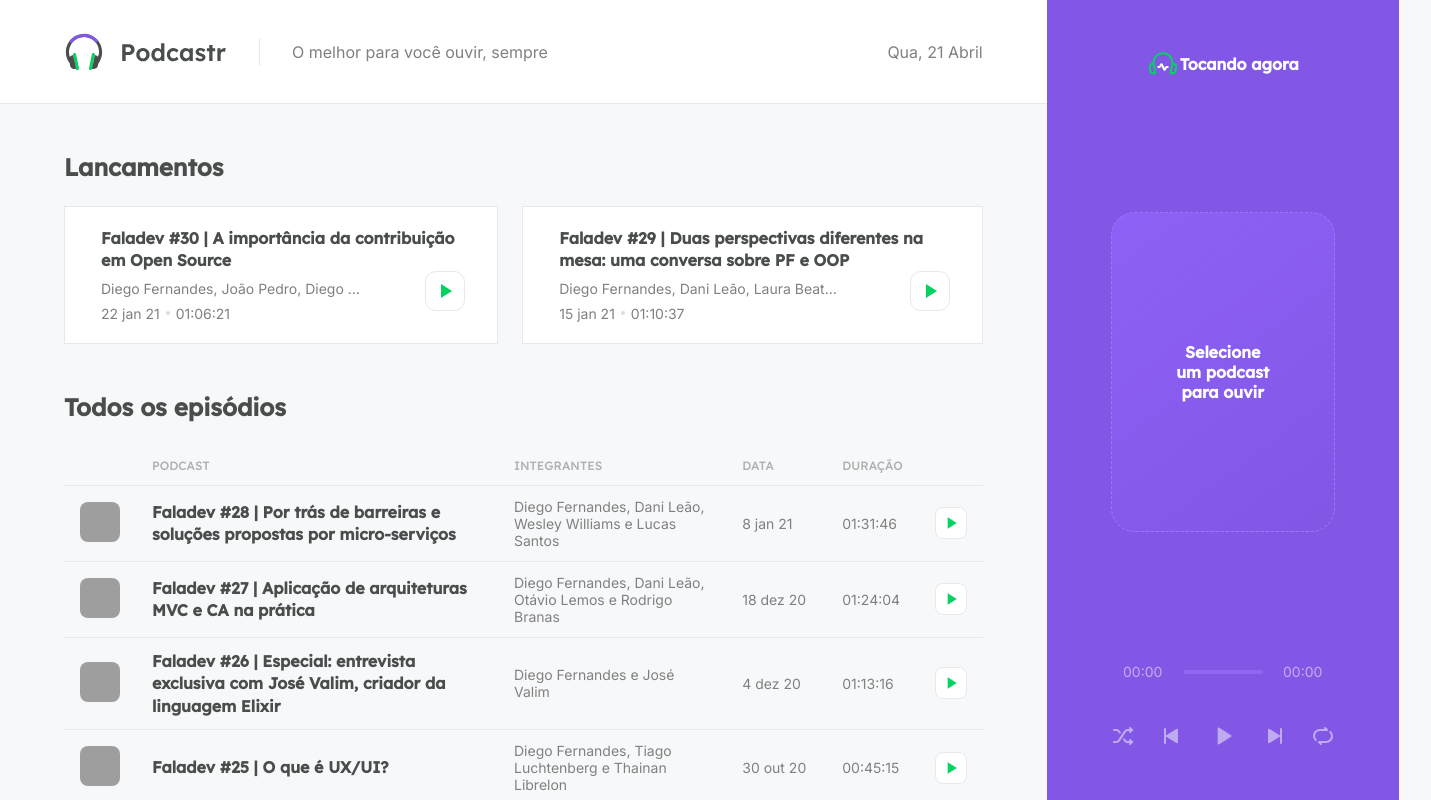
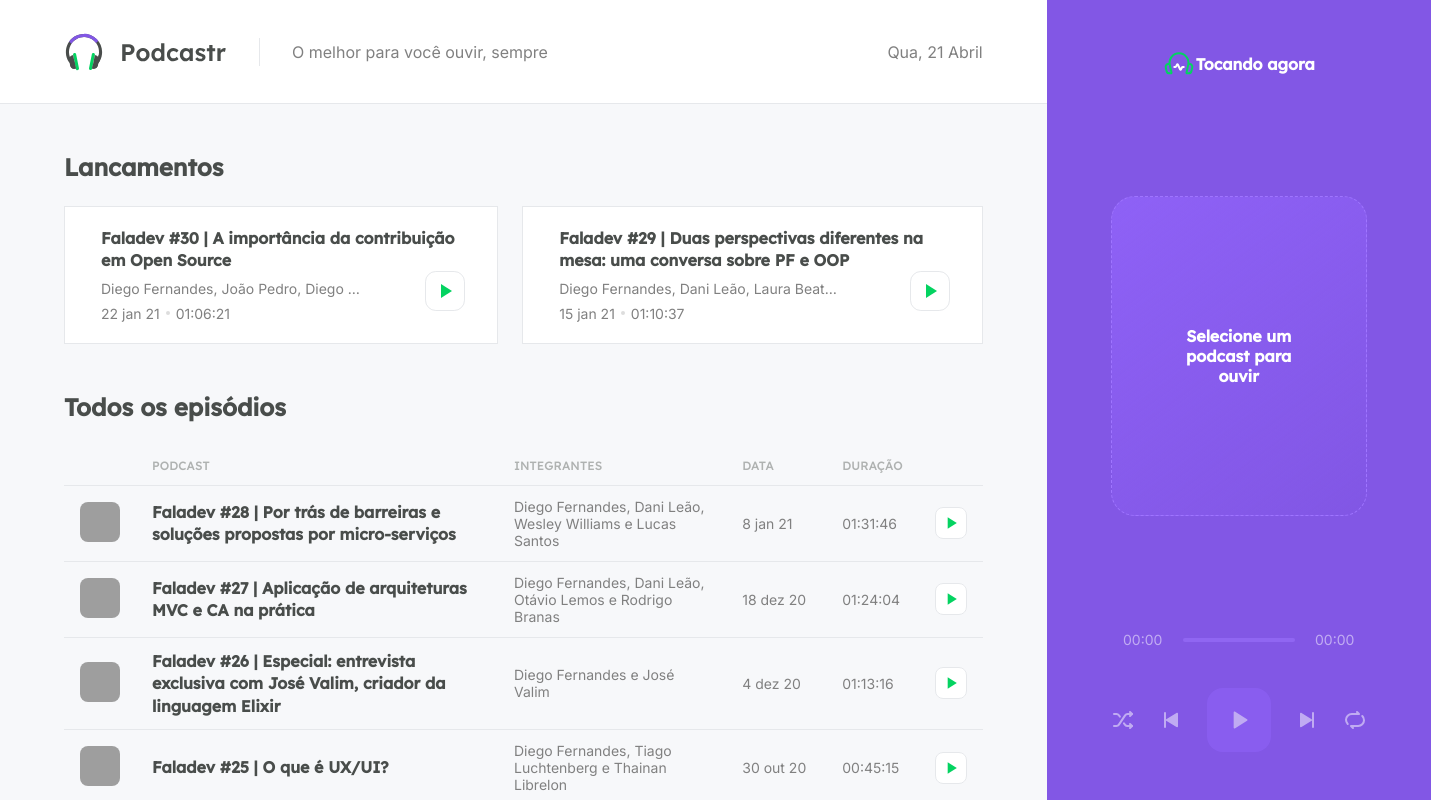
Before and after one commit to Erickson-Eng/NLW-5_Reactjs, a Next.js app: page / in a window 1280 px wide. Shown: the whole page, 1431 px wide, since content can reach past the window. Built offline with nearby package versions, Linux system fonts and the light colour scheme; data requests are answered from the project's data file; grey boxes are pictures that could not be loaded.

Commit message:
funcionalidades no player

```diff
--- a/package.json
+++ b/package.json
@@ -12,6 +12,7 @@
     "axios": "^0.21.1",
     "date-fns": "^2.21.1",
     "next": "10.1.3",
+    "rc-slider": "^9.7.2",
     "react": "17.0.2",
     "react-dom": "17.0.2",
     "sass": "^1.32.11"
--- a/src/components/Player/index.jsx
+++ /dev/null
@@ -1,52 +0,0 @@
-import styles from './style.module.scss'
-
-
-export function Player() {
-
-
-
-    return (
-        <div className={styles.playerContainer}>
-            <header>
-                <img src="/playing.svg" alt="Tocando agora" />
-                <strong>Tocando agora</strong>
-            </header>
-            <div className={styles.emptyPlayer}>
-                <strong>Selecione um podcast para ouvir</strong>
-            </div>
-            <footer className={styles.empty}>
-                <div className={styles.progress}>
-                    <span>00:00</span>
-                    <div className={styles.slider}>
-                        <div className={styles.emptySlider} />
-                    </div>
-
-                    <span>00:00</span>
-                </div>
-                <div className={styles.buttons}>
-                    <button type="button">
-                        <img src="/shuffle.svg" alt="Embaralhar" />
-                    </button>
-                    <button type="button">
-                        <img src="/play-previous.svg" alt="Tocar anterior" />
-                    </button>
-                    <button type="button">
-                        <img src="/play.svg" alt="Tocar" />
-                    </button>
-                    <button type="button">
-                        <img src="/play-next.svg" alt="Tocar a próxima" />
-                    </button>
-                    <button type="button">
-                        <img src="/repeat.svg" alt="repetir" />
-                    </button>
-
-
-                </div>
-            </footer>
-
-        </div>
-
-    );
-
-
-}
--- /dev/null
+++ b/src/components/Player/index.tsx
@@ -0,0 +1,131 @@
+import Image from 'next/image';
+import { useContext, useRef, useEffect } from 'react';
+import Slider from 'rc-slider';
+import 'rc-slider/assets/index.css'
+
+
+import { PlayerContext } from '../../contexts/PlayerContext';
+
+import styles from './style.module.scss';
+
+export function Player() {
+
+    const audioRef = useRef<HTMLAudioElement>(null);
+
+    const {
+        episodeList,
+        currentEpisodeIndex,
+        isPlaying,
+        togglePlay,
+        setPlayingState
+    } = useContext(PlayerContext)
+
+    useEffect(() => {
+        if (!audioRef.current) {
+            return;
+        }
+
+        if (isPlaying) {
+            audioRef.current.play();
+        } else {
+            audioRef.current.pause();
+        }
+    }, [isPlaying])
+
+
+
+    const episode = episodeList[currentEpisodeIndex];
+
+
+    return (
+        <div className={styles.playerContainer}>
+            <header>
+                <img src="/playing.svg" alt="Tocando agora" />
+                <strong>Tocando agora </strong>
+            </header>
+
+            {
+                episode ? (
+                    <div className={styles.currentEpisode}>
+                        <Image
+                            width={592}
+                            height={592}
+                            src={episode.thumbnail}
+                            objectFit="cover"
+                        />
+                        <strong> {episode.title} </strong>
+                        <span> {episode.members} </span>
+                    </div>
+                ) : (
+                    <div className={styles.emptyPlayer}>
+                        <strong>Selecione um podcast para ouvir</strong>
+                    </div>
+                )
+            }
+
+
+            <footer className={!episode ? styles.empty : ''}>
+                <div className={styles.progress}>
+                    <span>00:00</span>
+                    <div className={styles.slider}>
+                        {episode ? (
+                            <Slider
+                                trackStyle={{ backgroundColor: '#04d361' }}
+                                railStyle={{ backgroundColor: '#9f75ff' }}
+                                handleStyle={{ borderColor: '#04d361', borderWidth: 4 }}
+                            />
+                        ) : (
+                            <div className={styles.emptySlider} />
+                        )}
+
+                    </div>
+
+                    <span>00:00</span>
+                </div>
+
+                {
+                    episode && (
+                        <audio
+                            src={episode.url}
+                            ref={audioRef}
+                            autoPlay
+                            onPlay={() => setPlayingState(true)}
+                            onPause={() => setPlayingState(false)}
+                        />
+                    )
+                }
+
+                <div className={styles.buttons}>
+                    <button type="button" disabled={!episode}>
+                        <img src="/shuffle.svg" alt="Embaralhar" />
+                    </button>
+                    <button type="button" disabled={!episode}>
+                        <img src="/play-previous.svg" alt="Tocar anterior" />
+                    </button>
+                    <button
+                        type="button"
+                        className={styles.playButton}
+                        onClick={togglePlay}
+                    >
+                        {isPlaying
+                            ? <img src="/pause.svg" alt="Parar" />
+                            : <img src="/play.svg" alt="Tocar" />}
+
+                    </button>
+                    <button type="button" disabled={!episode}>
+                        <img src="/play-next.svg" alt="Tocar a próxima" />
+                    </button>
+                    <button type="button" disabled={!episode}>
+                        <img src="/repeat.svg" alt="repetir" />
+                    </button>
+
+
+                </div>
+            </footer>
+
+        </div >
+
+    );
+
+
+}
--- a/src/components/Player/style.module.scss
+++ b/src/components/Player/style.module.scss
@@ -26,6 +26,27 @@
         &.empty{
             opacity: 0.5;
         }
+    }
+}
+
+.currentEpisode{
+    text-align: center;
+
+    img {
+        border-radius: 1.5rem;
+    }
+
+    strong{
+        display: block;
+        margin-top: 2rem;
+        font: 600 1.25rem Lexend, sans-serif;
+        line-height: 1.75rem;
+    }
+    span{
+        display: block;
+        margin-top: 1rem;
+        opacity: 0.6;
+        line-height: 1.5rem;
     }
 }
 
@@ -80,11 +101,24 @@
         border: 0;
         font-size: 0;
 
+        &:disabled{
+            cursor: default;
+        }
+
         &.playButton{
             width: 4rem;
             height: 4rem;
             border-radius: 1rem;
             background: var(--purple-400);
+
+            transition: filter 0.2s;
+
+            &:hover{
+                filter: brightness(0.95);
+            }
         }
+
+
+
     }
 }
--- /dev/null
+++ b/src/contexts/PlayerContext.ts
@@ -0,0 +1,21 @@
+import { createContext } from 'react';
+
+
+type Episode = {
+    title: string;
+    members: string
+    thumbnail: string;
+    duration: number;
+    url: string;
+}
+
+type PlayerContextData = {
+    episodeList: Episode[];
+    currentEpisodeIndex: number;
+    isPlaying: boolean;
+    play: (episode: Episode) => void;
+    setPlayingState: (state: boolean) => void;
+    togglePlay: () => void;
+}
+
+export const PlayerContext = createContext({} as PlayerContextData);
--- a/src/pages/_app.tsx
+++ b/src/pages/_app.tsx
@@ -4,9 +4,32 @@ import { Player } from '../components/Player'
 import { Header } from '../components/Header'
 
 import styles from '../styles/app.module.scss'
+import { PlayerContext } from '../contexts/PlayerContext'
+import { useState } from 'react'
 
 function MyApp({ Component, pageProps }) {
+  const [episodeList, setEpisodeList] = useState([]);
+  const [currentEpisodeIndex, setCurrentEpisodeIndex] = useState(0);
+  const [isPlaying, setIsPlaying] = useState(false);
+
+  function play(episode) {
+    setEpisodeList([episode]);
+    setCurrentEpisodeIndex(0);
+    setIsPlaying(true);
+
+  }
+
+  function togglePlay() {
+    setIsPlaying(!isPlaying);
+
+  }
+
+  function setPlayingState(state: boolean) {
+    setIsPlaying(state);
+  }
+
   return (
+    <PlayerContext.Provider value={{ episodeList, currentEpisodeIndex, play, isPlaying, togglePlay, setPlayingState }}>
       <div className={styles.wrapper}>
         <main>
           <Header />
@@ -15,6 +38,7 @@ function MyApp({ Component, pageProps }) {
         </main>
         <Player />
       </div>
+    </PlayerContext.Provider>
   )
 }
 
--- a/src/pages/index.tsx
+++ b/src/pages/index.tsx
@@ -6,12 +6,13 @@ import { format, parseISO } from 'date-fns';
 import ptBR from 'date-fns/locale/pt-BR'
 import { convertDurationToTimeString } from '../utils/convertDurationToTimeString';
 import style from './home.module.scss'
+import { useContext } from 'react';
+import { PlayerContext } from '../contexts/PlayerContext';
 
 type Episodes = {
   id: string;
   title: string;
   thumbnail: string;
-
   members: string;
   duration: number;
   durantionAsString: string;
@@ -26,6 +27,7 @@ type HomeProps = {
 }
 
 export default function Home({ latestEpisodes, allEpisodes }: HomeProps) {
+  const { play } = useContext(PlayerContext);
 
   return (
     <div className={style.homepage}>
@@ -52,7 +54,7 @@ export default function Home({ latestEpisodes, allEpisodes }: HomeProps) {
 
                 </div>
 
-                <button type="button">
+                <button type="button" onClick={() => play(episode)}>
                   <img src="/play-green.svg" alt="Tocar Episodio" />
                 </button>
 
```
Also changed, not shown: src/pages/episodes/[slug].tsx (+19 -1 lines), 1 other file (tests, documents, lock files or other folders). Lines whose indentation alone changed are shown as unchanged.
